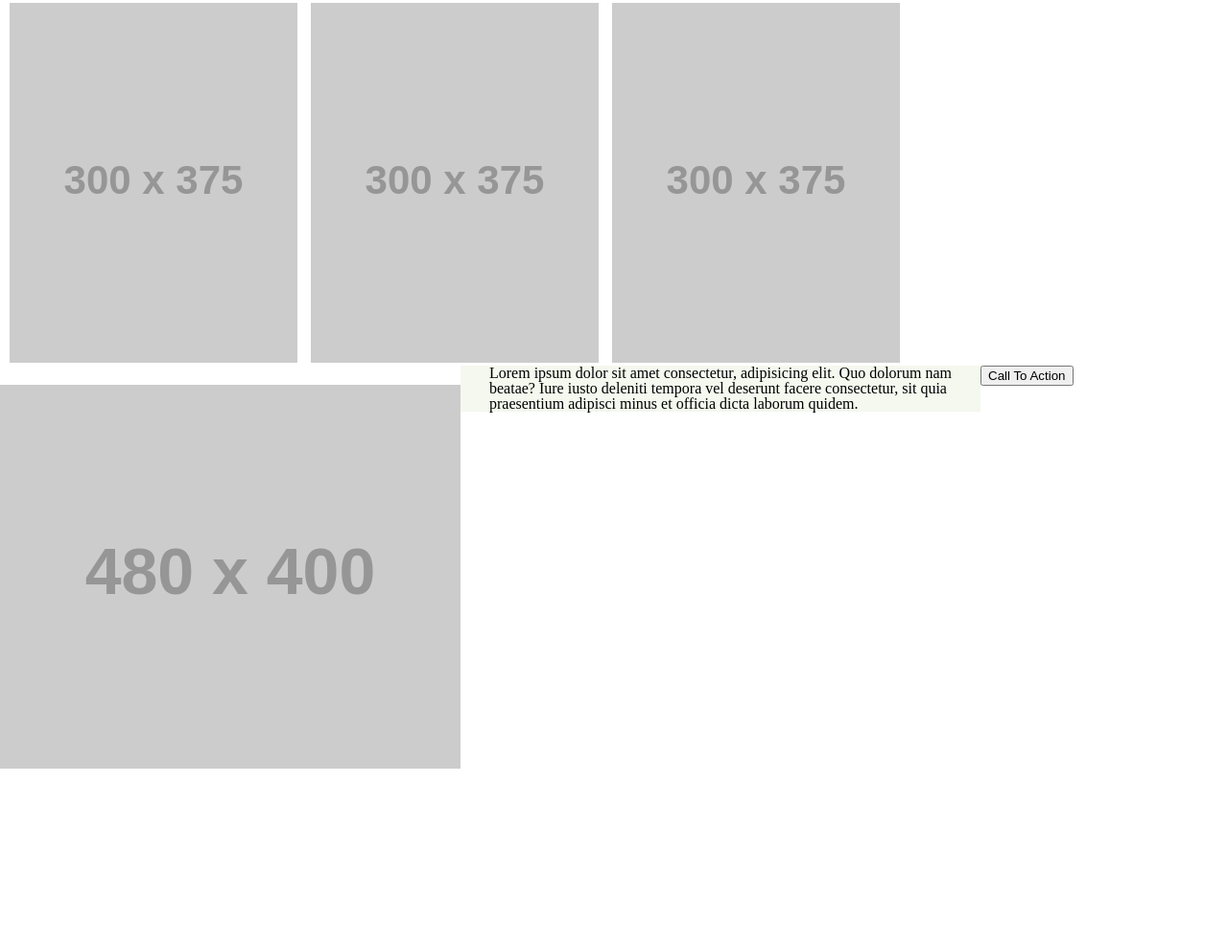
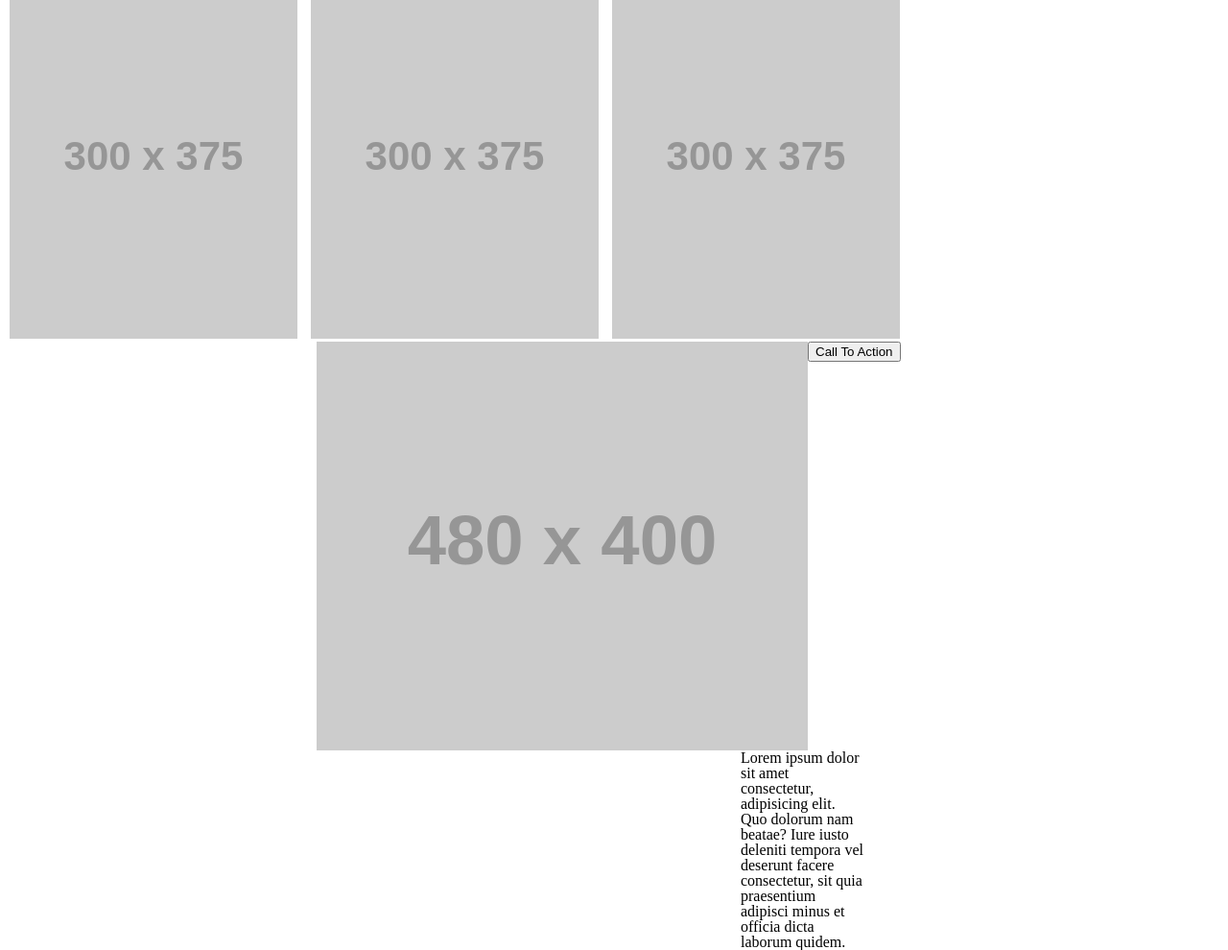
Before and after one commit to alaadib9/wirefame-exercise, a plain HTML site: page index.html in a window 1280 px wide. Shown: the part 588-1578 px from the top of the page at 96% size. Before the commit the page ends 1389 px from the top, so only its background shows below. Drawn offline with Linux system fonts and the light colour scheme; placeholder pictures from the web are drawn by us.

Commit message:
edit css

```diff
--- a/index.html
+++ b/index.html
@@ -33,9 +33,10 @@
                 Lorem ipsum dolor sit amet consectetur, adipisicing elit. Quo dolorum nam beatae? Iure iusto deleniti tempora vel deserunt facere consectetur, sit quia praesentium adipisci minus et officia dicta laborum quidem.
             </div>
 
-            <button>Call To Action </button>
         </section>
+
     </main>
+    <button>Call To Action </button>
 </body>
 
 
--- a/style.css
+++ b/style.css
@@ -18,36 +18,32 @@ nav > p {
 }
 
 
+section > img {
 
-/* li {
-    display: inline;
-    width: 10%;
-    margin-right: 12px;
-} */
-
-section > div {
-    background-color: rgb(244, 248, 238);
      float: left;
     width: 40%;
-    margin-bottom: 30px;
     padding-left: 30px;
+    margin-left: 300px;
 
 }
-section > img {
-    float: left;
-    margin-top: 20px;
+section > div {
+    float:right;
+    margin-right: 380px;
+    width: 10%;
+    padding-left: 100px;
+    margin-left:70px;
 
 }
 
 
-section button:hover {
-    background: rgb(175, 13, 54);
+ button:hover {
+    background: rgb(245, 94, 132);
 }
 
 
 
 span > img {
-    margin-top: 3%;
+    margin-top: 1%;
     margin-left: 184px;
     margin-left: 300px;
 }
@@ -56,4 +52,5 @@ span > p {
     display: inline;
     margin-left: 10px;
 
+
 }
```
